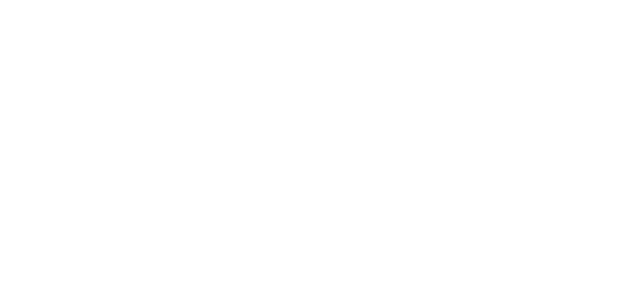
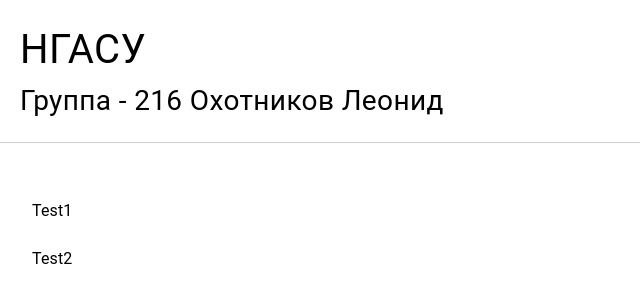
Before and after one commit to vir2oz4y/reactApp216, a React (Create React App) app: page /#/okhotnikov in a window 1280 px wide. Before the commit this address had no page. Shown: the top 302 px of the page, without its empty margins (0-640 px from the left). Built offline with nearby package versions, Linux system fonts and the light colour scheme.

Commit message:
ознакомились с роутером

```diff
--- a/src/Pages/Route/RouteComponent.tsx
+++ b/src/Pages/Route/RouteComponent.tsx
@@ -6,6 +6,9 @@
 import MainPage from "../MainPage";
 import StudentsPage from "../StudentsPage";
 import KryuchkovNickPage from "../StudentPage/KryuchkovNick/KryuchkovNickPage";
+import OkhotnikovLeonidPage from "../StudentPage/OkhotnikovLeonid/OkhotnikovLeonid";
+import Test1Page from "../StudentPage/OkhotnikovLeonid/Test1/Test1Page";
+import Test2Page from "../StudentPage/OkhotnikovLeonid/Test2/Test2Page";
 
 const RouteComponent = () => {
     return (
@@ -15,6 +18,10 @@
                     <Route index element={<StudentsPage/>} />
 
                     <Route path={'teacher'} element={<KryuchkovNickPage/>} />
+                    <Route path={'okhotnikov'} element={<OkhotnikovLeonidPage/>} >
+                        <Route path={'Test1'} element={<Test1Page/>}/>
+                        <Route path={'Test2'} element={<Test2Page/>}/>
+                    </Route>
                 </Route>
             </Routes>
         </HashRouter>
--- /dev/null
+++ b/src/Pages/StudentPage/OkhotnikovLeonid/AsideMenu/AsideMenu.tsx
@@ -0,0 +1,25 @@
+import React from 'react';
+import {Divider, List, ListItem, ListItemButton, ListItemText} from "@mui/material";
+import {useNavigate} from "react-router-dom";
+
+const AsideMenu = () => {
+    const navigate = useNavigate();
+    return (
+        <div>
+                <List>
+                    <ListItem disablePadding>
+                        <ListItemButton onClick={()=>navigate('Test1')}>
+                            <ListItemText primary="Test1" />
+                        </ListItemButton>
+                    </ListItem>
+                    <ListItem disablePadding>
+                        <ListItemButton onClick={()=>navigate('Test2')}>
+                            <ListItemText primary="Test2" />
+                        </ListItemButton>
+                    </ListItem>
+                </List>
+        </div>
+    )
+}
+
+export default AsideMenu;
--- /dev/null
+++ b/src/Pages/StudentPage/OkhotnikovLeonid/Okhotnikov.css
@@ -0,0 +1,4 @@
+.self_content_block{
+    display: flex;
+    gap: 1em;
+}
--- /dev/null
+++ b/src/Pages/StudentPage/OkhotnikovLeonid/OkhotnikovLeonid.tsx
@@ -0,0 +1,24 @@
+import React from 'react';
+import Header from "../../../Components/Header/Header";
+import ContentBlock from "../../../Components/ContentBlock/ContentBlock";
+import AsideMenu from "./AsideMenu/AsideMenu";
+import {Outlet} from "react-router-dom";
+import "./Okhotnikov.css"
+
+const OkhotnikovLeonidPage = () => {
+    return (
+        <div>
+            <Header studentFio={'Охотников Леонид'}/>
+
+            <ContentBlock>
+                <div className={'self_content_block'}>
+                    <AsideMenu/>
+
+                    <Outlet/>
+                </div>
+            </ContentBlock>
+        </div>
+    );
+};
+
+export default OkhotnikovLeonidPage;
--- /dev/null
+++ b/src/Pages/StudentPage/OkhotnikovLeonid/Test1/Test1Page.tsx
@@ -0,0 +1,11 @@
+import React from 'react';
+
+const Test1Page = () => {
+    return (
+        <div>
+            654651
+        </div>
+    );
+};
+
+export default Test1Page;
--- /dev/null
+++ b/src/Pages/StudentPage/OkhotnikovLeonid/Test2/Test2Page.tsx
@@ -0,0 +1,11 @@
+import React from 'react';
+
+const Test2Page = () => {
+    return (
+        <div>
+            65651
+        </div>
+    );
+};
+
+export default Test2Page;
--- a/src/Pages/StudentsPage.tsx
+++ b/src/Pages/StudentsPage.tsx
@@ -18,10 +18,10 @@
                 />
 
                 <StudentElement
-                    fio={'Крючков Николай Алексеевич'}
+                    fio={'Охотников Леонид Сергеевич'}
                     description={'Middle fullstack developer'}
-                    imageSrc={'https://sky.pro/media/wp-content/uploads/2022/03/glavnaya-9-1.png'}
-                    navigateTo={'/teacher'}
+                    imageSrc={'https://memes.ucoz.com/_nw/83/36745700.jpg'}
+                    navigateTo={'/okhotnikov'}
                 />
 
             </Stack>
```
